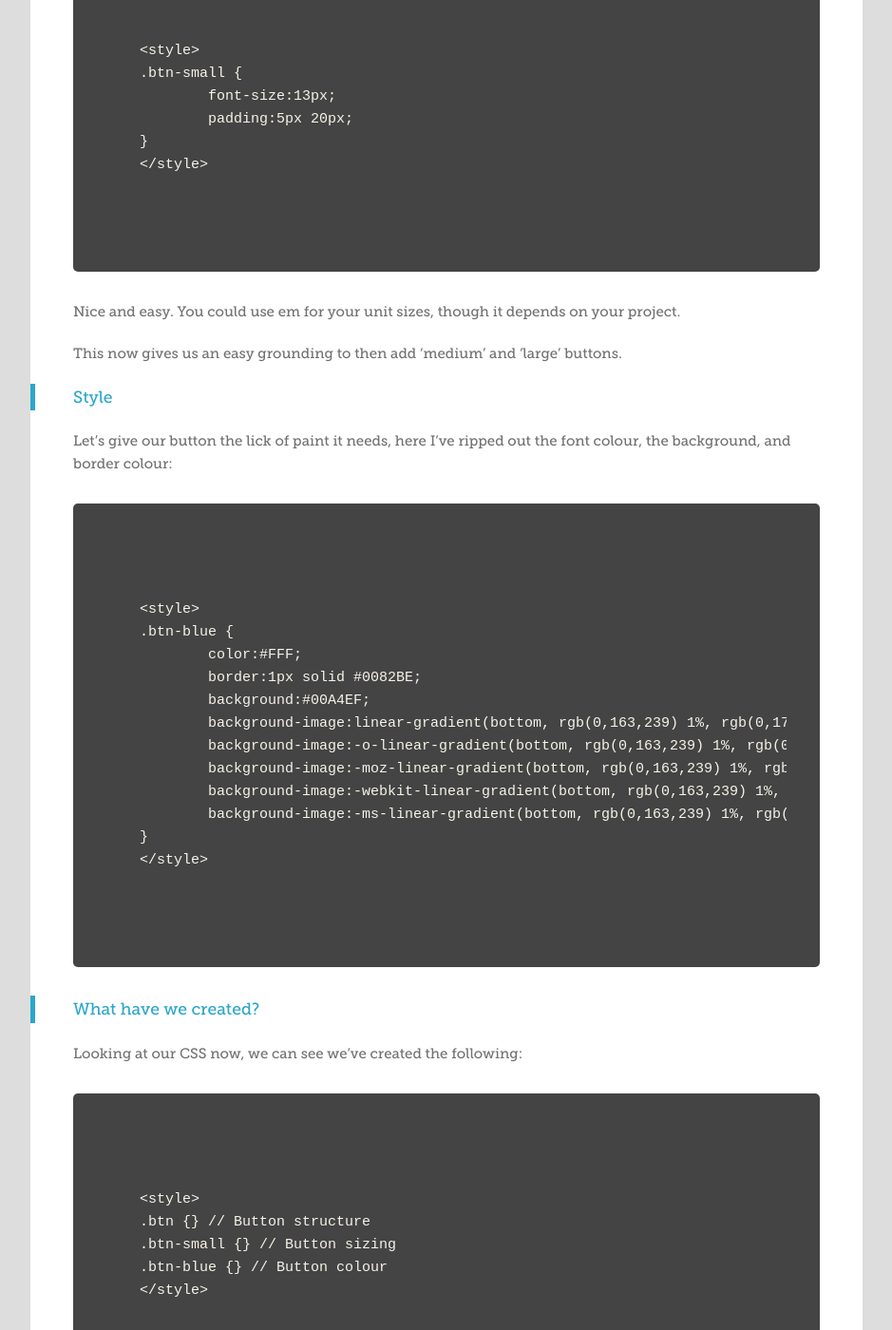
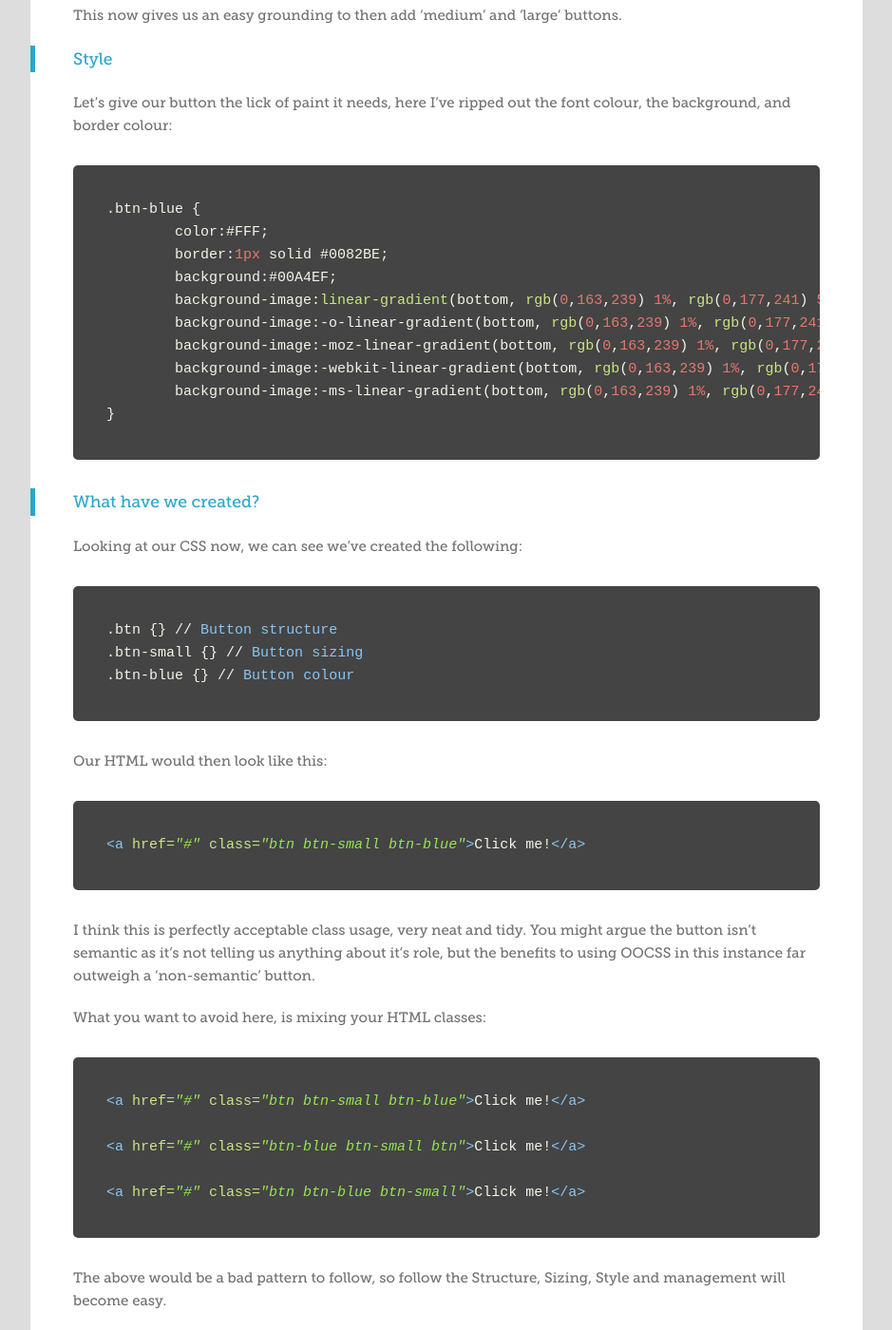
Before and after one commit to lechoo/toddmotto.github.com, a Jekyll site: the page built from _posts/2013-02-04-getting-started-with-object-orientated-css-oocss-creating-a-button-kit.md, in a window 1280 px wide and 1400 px high, scrolled down 3685 px. Shown: the whole window at 95% size, without its empty margins (0-939 px from the left). Built offline with Jekyll 4.4.1, drawn with Linux system fonts in a browser that asks for light colours; Markdown is read by kramdown in place of the engine named in the settings; comment, search, counter and statistics services are not loaded; some of the changed text lies outside the part shown.

Commit message:
Syntax highlight

```diff
--- a/_posts/2013-02-04-getting-started-with-object-orientated-css-oocss-creating-a-button-kit.md
+++ b/_posts/2013-02-04-getting-started-with-object-orientated-css-oocss-creating-a-button-kit.md
@@ -73,23 +73,24 @@ OOCSS focuses on the ‘object’, which means it steers away from semantic mark
 
 Keeping CSS selectors as short as possible, for two reasons, CSS maintenance and not overloading the DOM with long class names. Here’s what our structure could look like:
 
-    <style>
-    .btn {
-    	display:inline-block;
-    	zoom:1;
-    	vertical-align:bottom;
-    	text-align:center;
-    	margin:10px 5px;
-    	border-radius:3px;
-    	text-decoration:none;
-    	font-weight:900;
-    	font-family:'Helvetica Neue', Helvetica, Arial, sans-serif;
-    	text-shadow:0 1px 1px rgba(0,0,0,0.5);
-    	box-shadow:0 1px 3px rgba(0,0,0,0.3),inset 0 1px 0 rgba(250,250,250,0.4);
-    	-webkit-box-shadow:0 1px 3px rgba(0,0,0,0.3),inset 0 1px 0 rgba(250,250,250,0.4);
-    	-moz-box-shadow:0 1px 3px rgba(0,0,0,0.3),inset 0 1px 0 rgba(250,250,250,0.4);
-    }
-    </style>
+{% highlight css %}
+.btn {
+	display:inline-block;
+	zoom:1;
+	vertical-align:bottom;
+	text-align:center;
+	margin:10px 5px;
+	border-radius:3px;
+	text-decoration:none;
+	font-weight:900;
+	font-family:'Helvetica Neue', Helvetica, Arial, sans-serif;
+	text-shadow:0 1px 1px rgba(0,0,0,0.5);
+	box-shadow:0 1px 3px rgba(0,0,0,0.3),inset 0 1px 0 rgba(250,250,250,0.4);
+	-webkit-box-shadow:0 1px 3px rgba(0,0,0,0.3),inset 0 1px 0 rgba(250,250,250,0.4);
+	-moz-box-shadow:0 1px 3px rgba(0,0,0,0.3),inset 0 1px 0 rgba(250,250,250,0.4);
+}
+{% endhighlight %}
+
 
 Let’s talk through this line-by-line:
 1) display:inline-block; allowing them to sit next to eachother
@@ -110,13 +111,12 @@ A pretty good foundation for our button starting point.
 
 Now we’re onto the sizing, we’ll want to create a few different sizes of buttons, so we’ll name our button sizes, let’s call this one our small button:
 
-    <style>
-    .btn-small {
-    	font-size:13px;
-    	padding:5px 20px;
-    }
-    </style>
-
+{% highlight css %}
+.btn-small {
+	font-size:13px;
+	padding:5px 20px;
+}
+{% endhighlight %}
 
 Nice and easy. You could use em for your unit sizes, though it depends on your project.
 
@@ -126,48 +126,54 @@ This now gives us an easy grounding to then add ‘medium’ and ‘large’ but
 
 Let’s give our button the lick of paint it needs, here I’ve ripped out the font colour, the background, and border colour:
 
-    <style>
-    .btn-blue {
-    	color:#FFF;
-    	border:1px solid #0082BE;
-    	background:#00A4EF;
-    	background-image:linear-gradient(bottom, rgb(0,163,239) 1%, rgb(0,177,241) 51%);
-    	background-image:-o-linear-gradient(bottom, rgb(0,163,239) 1%, rgb(0,177,241) 51%);
-    	background-image:-moz-linear-gradient(bottom, rgb(0,163,239) 1%, rgb(0,177,241) 51%);
-    	background-image:-webkit-linear-gradient(bottom, rgb(0,163,239) 1%, rgb(0,177,241) 51%);
-    	background-image:-ms-linear-gradient(bottom, rgb(0,163,239) 1%, rgb(0,177,241) 51%);
-    }
-    </style>
+{% highlight css %}
+.btn-blue {
+	color:#FFF;
+	border:1px solid #0082BE;
+	background:#00A4EF;
+	background-image:linear-gradient(bottom, rgb(0,163,239) 1%, rgb(0,177,241) 51%);
+	background-image:-o-linear-gradient(bottom, rgb(0,163,239) 1%, rgb(0,177,241) 51%);
+	background-image:-moz-linear-gradient(bottom, rgb(0,163,239) 1%, rgb(0,177,241) 51%);
+	background-image:-webkit-linear-gradient(bottom, rgb(0,163,239) 1%, rgb(0,177,241) 51%);
+	background-image:-ms-linear-gradient(bottom, rgb(0,163,239) 1%, rgb(0,177,241) 51%);
+}
+{% endhighlight %}
 
 ### What have we created?
 
 Looking at our CSS now, we can see we’ve created the following:
 
-    <style>
-    .btn {} // Button structure
-    .btn-small {} // Button sizing
-    .btn-blue {} // Button colour
-    </style>
+{% highlight css %}
+.btn {} // Button structure
+.btn-small {} // Button sizing
+.btn-blue {} // Button colour
+{% endhighlight %}
 
 Our HTML would then look like this:
 
-    <a href="#" class="btn btn-small btn-blue">Click me!</a>
+{% highlight html %}
+<a href="#" class="btn btn-small btn-blue">Click me!</a>
+{% endhighlight %}
 
 I think this is perfectly acceptable class usage, very neat and tidy. You might argue the button isn’t semantic as it’s not telling us anything about it’s role, but the benefits to using OOCSS in this instance far outweigh a ‘non-semantic’ button.
 
 What you want to avoid here, is mixing your HTML classes:
 
-    <a href="#" class="btn btn-small btn-blue">Click me!</a>
+{% highlight html %}
+<a href="#" class="btn btn-small btn-blue">Click me!</a>
 
-    <a href="#" class="btn-blue btn-small btn">Click me!</a>
+<a href="#" class="btn-blue btn-small btn">Click me!</a>
 
-    <a href="#" class="btn btn-blue btn-small">Click me!</a>
+<a href="#" class="btn btn-blue btn-small">Click me!</a>
+{% endhighlight %}
 
 The above would be a bad pattern to follow, so follow the Structure, Sizing, Style and management will become easy.
 
 We also want to avoid overloading the DOM and making life miserable:
 
-    <a href="#" class="btn border box-shadow btn-small btn-blue nice krispykreme">Click me!</a>
+{% highlight html %}
+<a href="#" class="btn border box-shadow btn-small btn-blue nice krispykreme">Click me!</a>
+{% endhighlight %}
 
 ### Putting it into practice
 
@@ -175,47 +181,47 @@ Taking the principles we’ve learned from this tutorial, we can begin to create
 
 Structure:
 
-    <style>
-    .btn {
-    	display:inline-block;
-    	zoom:1;
-    	vertical-align:bottom;
-    	text-align:center;
-    	margin:10px 5px;
-    	border-radius:3px;
-    	text-decoration:none;
-    	font-weight:900;
-    	font-family:'Helvetica Neue', Helvetica, Arial, sans-serif;
-    	text-shadow:0 1px 1px rgba(0,0,0,0.5);
-    	box-shadow:0 1px 3px rgba(0,0,0,0.3),inset 0 1px 0 rgba(250,250,250,0.4);
-    	-webkit-box-shadow:0 1px 3px rgba(0,0,0,0.3),inset 0 1px 0 rgba(250,250,250,0.4);
-    	-moz-box-shadow:0 1px 3px rgba(0,0,0,0.3),inset 0 1px 0 rgba(250,250,250,0.4);
-    }
-    </style>
+{% highlight css %}
+.btn {
+	display:inline-block;
+	zoom:1;
+	vertical-align:bottom;
+	text-align:center;
+	margin:10px 5px;
+	border-radius:3px;
+	text-decoration:none;
+	font-weight:900;
+	font-family:'Helvetica Neue', Helvetica, Arial, sans-serif;
+	text-shadow:0 1px 1px rgba(0,0,0,0.5);
+	box-shadow:0 1px 3px rgba(0,0,0,0.3),inset 0 1px 0 rgba(250,250,250,0.4);
+	-webkit-box-shadow:0 1px 3px rgba(0,0,0,0.3),inset 0 1px 0 rgba(250,250,250,0.4);
+	-moz-box-shadow:0 1px 3px rgba(0,0,0,0.3),inset 0 1px 0 rgba(250,250,250,0.4);
+}
+{% endhighlight %}
 
 Sizing:
 
-    <style>
-    .btn-small {}
-    .btn-medium {}
-    .btn-large {}
-    </style>
+{% highlight css %}
+.btn-small {}
+.btn-medium {}
+.btn-large {}
+{% endhighlight %}
 
 
 Styles:
 
-    <style>
-    .btn-blue {}
-    .btn-dark-blue {}
-    .btn-dark-grey {}
-    .btn-salmon {}
-    .btn-orange {}
-    .btn-mint {}
-    .btn-pink {}
-    .btn-purple {}
-    .btn-yellow {}
-    .btn-white {}
-    </style>
+{% highlight css %}
+.btn-blue {}
+.btn-dark-blue {}
+.btn-dark-grey {}
+.btn-salmon {}
+.btn-orange {}
+.btn-mint {}
+.btn-pink {}
+.btn-purple {}
+.btn-yellow {}
+.btn-white {}
+{% endhighlight %}
 
 ### HTML output
 
@@ -223,15 +229,21 @@ After defining some styles for each of the above classes, we can put together ou
 
 Let’s create a button, small size, that’s salmon colour:
 
-    <a href="#" class="btn btn-small btn-salmon">Click me!</a>
+{% highlight html %}
+<a href="#" class="btn btn-small btn-salmon">Click me!</a>
+{% endhighlight %}
 
 Let’s create a button, medium size, that’s mint colour:
 
-    <a href="#" class="btn btn-medium btn-mint">Click me!</a>
+{% highlight html %}
+<a href="#" class="btn btn-medium btn-mint">Click me!</a>
+{% endhighlight %}
 
 Let’s create a button, large size, that’s purple:
 
-    <a href="#" class="btn btn-large btn-purple">Click me!</a>
+{% highlight html %}
+<a href="#" class="btn btn-large btn-purple">Click me!</a>
+{% endhighlight %}
 
 You get the point. You can see how scalable OOCSS is, and the power it has when working with somewhat complex objects.
 
@@ -239,11 +251,11 @@ You get the point. You can see how scalable OOCSS is, and the power it has when
 
 You’ll notice in the demo that the only :hover pseudo class I’ve used is on the .btn class! I’ve applied an opacity to the class, so that on hover we do actually see a different in hover state, without defining any further styles. I don’t want to triple the code with hover and active styles for each button colour as we want it to perform well and be manageable. Here’s the neat trick I’ve used:
 
-    <style>
-    .btn:hover {
-    	opacity:0.7;
-    }
-    </style>
+{% highlight css %}
+.btn:hover {
+	opacity:0.7;
+}
+{% endhighlight %}
 
 <div class="download-box">
 	<a href="//toddmotto.com/labs/oocss-buttons" onclick="_gaq.push(['_trackEvent', 'Click', 'Demo OOCSS Buttons, 'OOCSS Buttons Demo']);">Demo</a>
```
